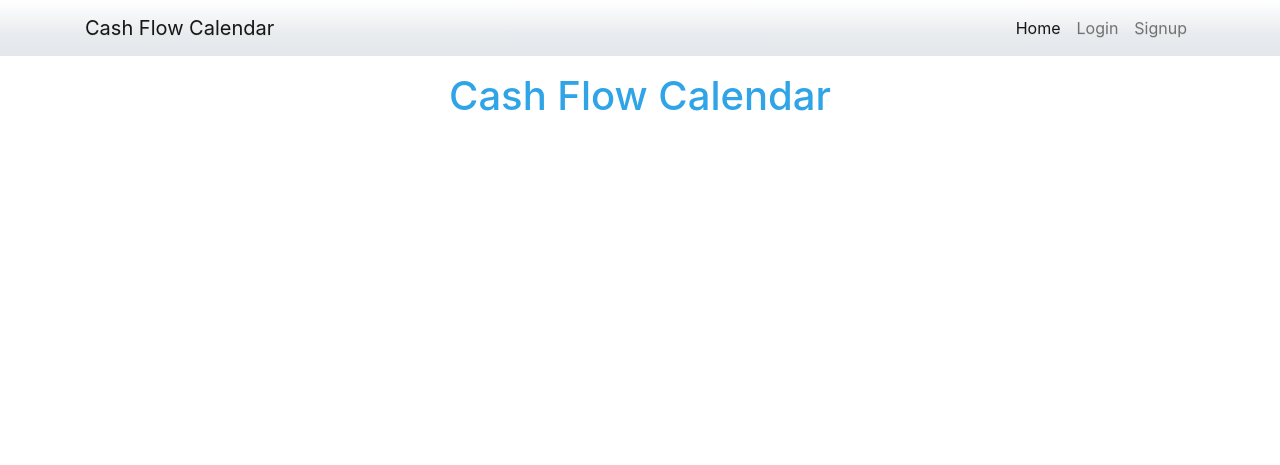
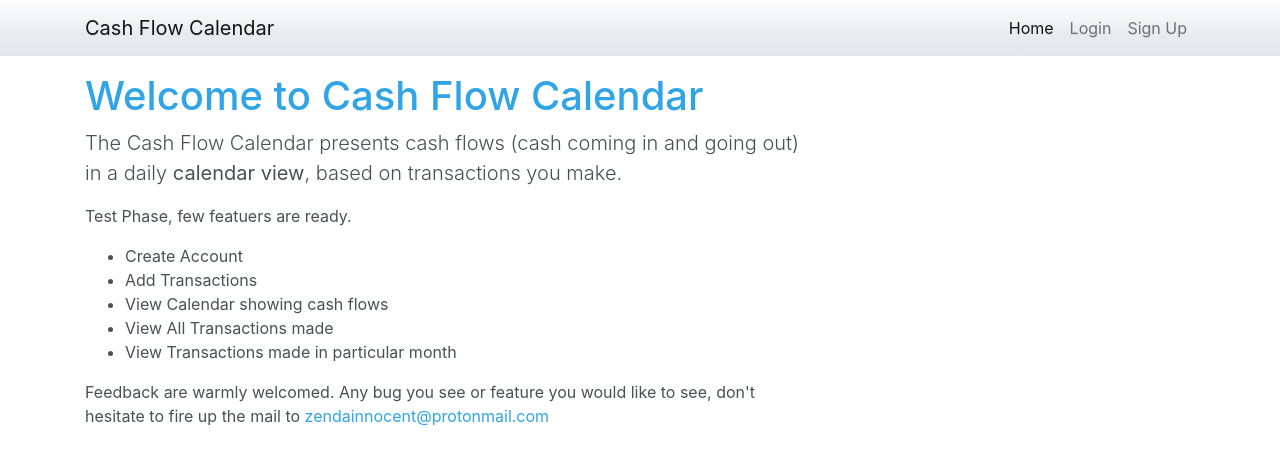
Before and after one commit to ZendaInnocent/calendar-cashflow, a Django app: page / in a window 1280 px wide. Shown: the top 465 px of the page. Run offline with Django 3.2, Linux system fonts and the light colour scheme; some libraries are stand-ins or nearby versions.

Commit message:
Update contents

```diff
--- a/main/templates/main/index.html
+++ b/main/templates/main/index.html
@@ -1,11 +1,35 @@
 {% extends 'base.html' %}
+{% load crispy_forms_tags %}
+
+{% block title %}
+    Home - {{ block.super }}
+{% endblock title %}
+
 
 {% block content %}
 
 <div class="container">
-    <div class="text-center py-3">
-        <h1 class="text-center">Cash Flow Calendar</h1>
-        <h3 class="selected"></h3>
+    <div class="row">
+    <div class="py-3 col-md-8">
+        <h1>Welcome to Cash Flow Calendar</h1>
+        <p class="lead">
+            The Cash Flow Calendar presents cash flows (cash coming in and going out) in a daily <b>calendar view</b>, based on transactions you make.
+        </p>
+        <p>
+            Test Phase, few featuers are ready.
+            <ul>
+                <li>Create Account</li>
+                <li>Add Transactions</li>
+                <li>View Calendar showing cash flows</li>
+                <li>View All Transactions made</li>
+                <li>View Transactions made in particular month</li>
+            </ul>
+        </p>
+        <p>
+            Feedback are warmly welcomed. Any bug you see or feature you would like to see, don't hesitate to fire up the mail to <a href="mailto:zendainnocent@protonmail.com">zendainnocent@protonmail.com</a> <br>
+        </p>
+    </div>
+
     </div>
 </div>
 
--- a/templates/base.html
+++ b/templates/base.html
@@ -41,7 +41,7 @@
                         <a class="nav-link" href="{% url 'accounts:login' %}">Login</a>
                     </li>
                     <li class="nav-item {% if request.path == '/accounts/signup/' %}active{% endif %}">
-                        <a class="nav-link" href="{% url 'accounts:signup' %}">Signup</a>
+                        <a class="nav-link" href="{% url 'accounts:signup' %}">Sign Up</a>
                     </li>
                 {% endif %}
                 </ul>
```
Also changed, not shown: accounts/templates/registration/login.html (+6 -1 lines).
